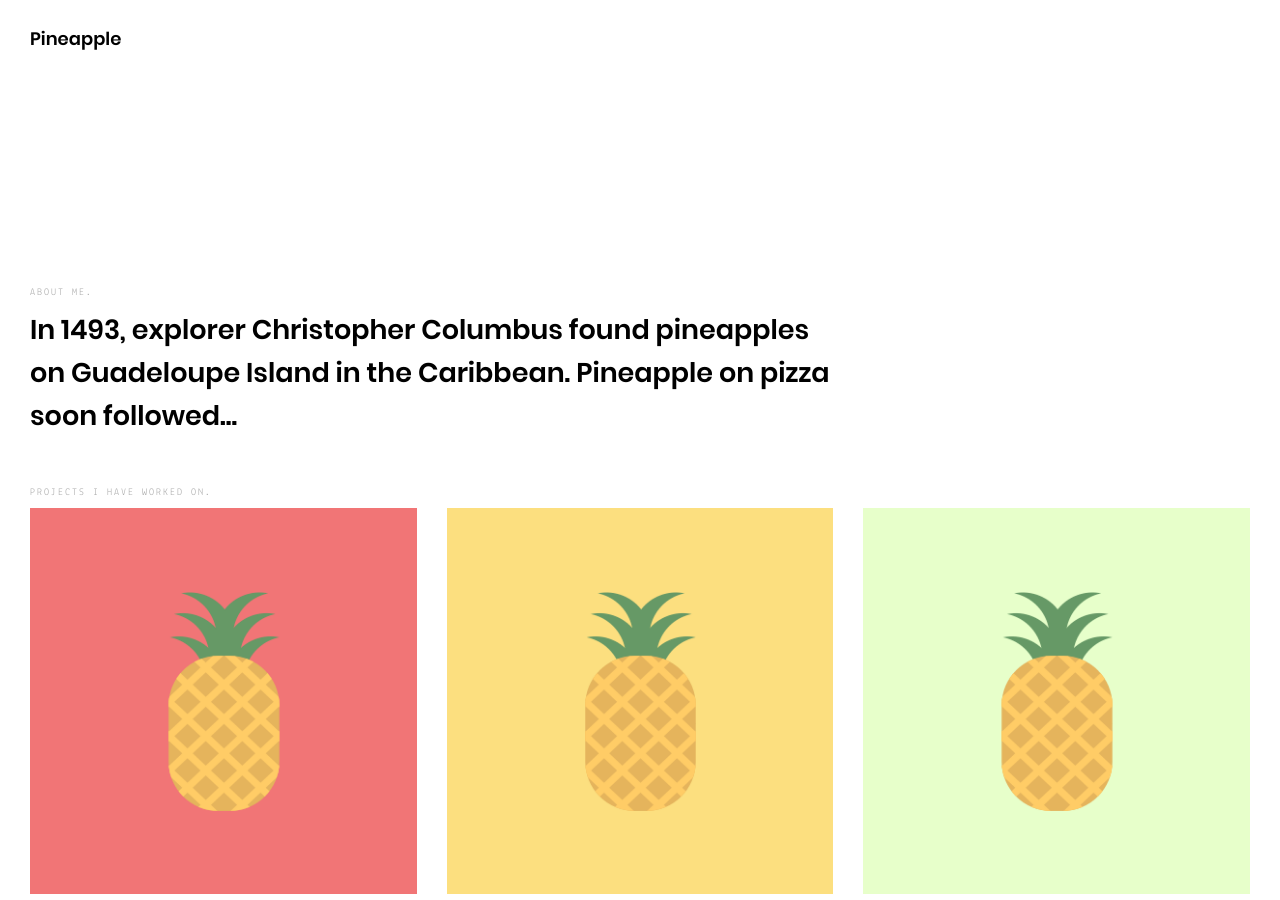
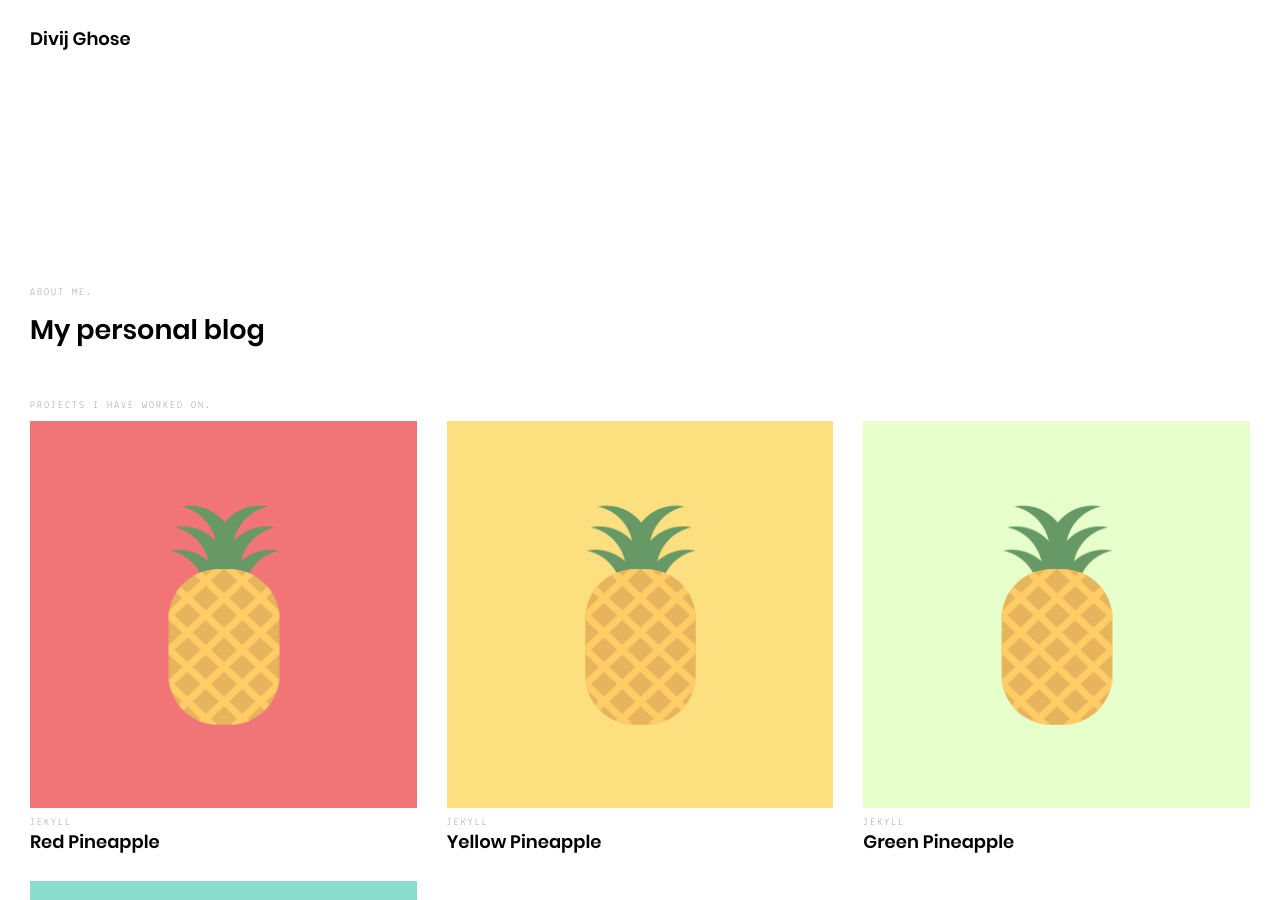
Before and after one commit to idolikex/idolikex.github.io, a Jekyll site: the page built from index.html, in a window 1280 px wide and 900 px high. Built offline with Jekyll 4.4.1, drawn with Linux system fonts in a browser that asks for light colours; nearby versions of some CDN libraries; library files that are not in the unit come from our copies.

Commit message:
Some initial changes

```diff
--- a/_config.yml
+++ b/_config.yml
@@ -1,12 +1,12 @@
 # User config
-author: "Pineapple"
-tagline: "Pineapple Certfied Jekyll Theme"
-description: "In 1493, explorer Christopher Columbus found pineapples on Guadeloupe Island in the Caribbean. Pineapple on pizza soon followed..."
-keywords: "Pineapple, Pineapple Pizza, Pineapple House"
-email: "pineapple@example.com"
-linkedin: "https://www.linkedin.com/"
-twitter: "https://twitter.com/"
-github: "https://github.com/"
+author: "Divij Ghose"
+tagline: "i do like X - a personal blog"
+description: "My personal blog"
+keywords: "Blog"
+# email: "dtghose@gmail.com"
+# linkedin: "https://www.linkedin.com/"
+# twitter: "https://twitter.com/"
+# github: "https://github.com/"
 
 # Site config
 baseurl: ""
```
